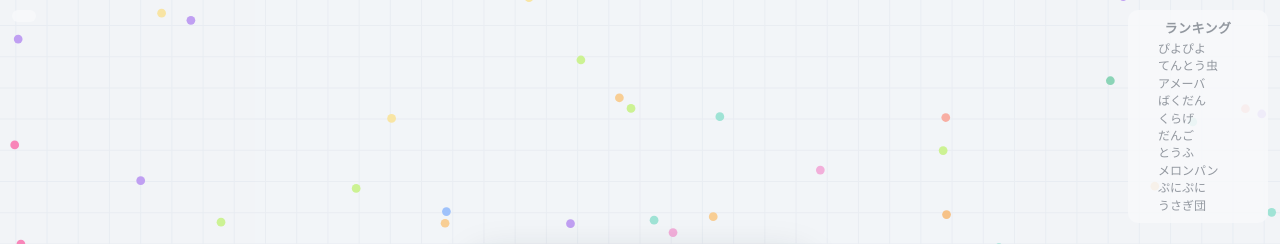
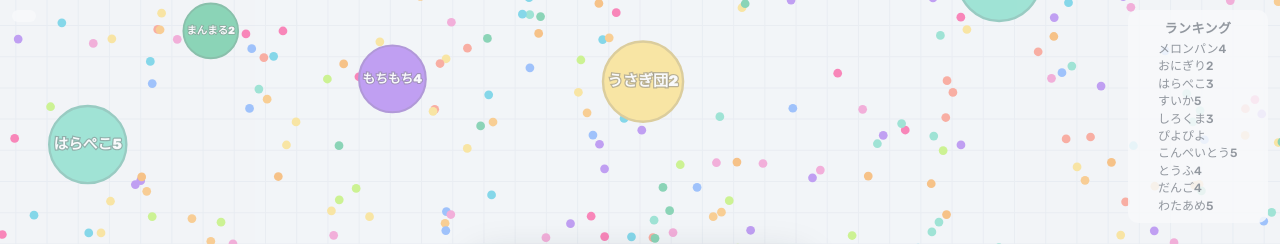
Before and after one commit to ootoro2017-oss/-, a plain HTML site: page cells/index.html in a window 1280 px wide. Shown: the top 244 px of the page. Drawn offline with Linux system fonts and the light colour scheme; animation ran at ten frames a second.

Commit message:
5x food and bot cells; spawn protection and safer spawn spots
Co-Authored-By: Claude Opus 5.5 <noreply@anthropic.com>
Claude-Session: https://claude.ai/code/session_01FyHn3y5UqmxBRru7qejZSY

```diff
--- a/cells/index.html
+++ b/cells/index.html
@@ -70,13 +70,14 @@
 
 <script>
 // ---------- Tuning ----------
-const WORLD = 6000, FOOD_N = 1400, VIRUS_N = 24, BOT_N = 25;
+const WORLD = 6000, FOOD_N = 7000, VIRUS_N = 24, BOT_N = 125;
 const START_MASS = 12, MIN_SPLIT = 35, MAX_CELLS = 16, EJECT_COST = 16, EJECT_MASS = 13;
 const VIRUS_MASS = 100, VIRUS_FEED = 7, EAT_RATIO = 1.25;
 const COLORS = ['#ff5a3c', '#ff9f1c', '#ffd23f', '#3bceac', '#0ead69', '#3a86ff', '#8338ec', '#ff006e', '#00b4d8', '#f15bb5', '#9ef01a', '#fb8500'];
 const BOT_NAMES = ['もちもち', 'たこやき', 'ぷにぷに', 'まんまる', 'うさぎ団', 'ねむねむ', 'ころころ', 'ふわふわ', 'しろくま', 'メロンパン',
   'おにぎり', 'てんとう虫', 'ぴよぴよ', 'ゼリー', 'みかん', 'アメーバ', 'ばくだん', 'とうふ', 'こんぺいとう', 'だんご', 'はらぺこ', 'すいか', 'ラムネ', 'わたあめ', 'くらげ'];
 
+const SHIELD_MS = 3000; // a fresh player can't be eaten for a moment
 const radius = m => Math.sqrt(m) * 6;
 const speedOf = m => 520 * Math.pow(m, -0.33);
 const rand = (a, b) => a + Math.random() * (b - a);
@@ -103,7 +104,7 @@ function resetWorld() {
   grid = Array.from({ length: GN * GN }, () => []);
   food = []; for (let i = 0; i < FOOD_N; i++) food.push(spawnFood());
   for (let i = 0; i < VIRUS_N; i++) viruses.push(newVirus(rand(200, WORLD - 200), rand(200, WORLD - 200)));
-  for (let i = 0; i < BOT_N; i++) spawnOwner(BOT_NAMES[i % BOT_NAMES.length], false, rand(12, 120));
+  for (let i = 0; i < BOT_N; i++) spawnOwner(BOT_NAMES[i % BOT_NAMES.length] + (i >= BOT_NAMES.length ? Math.floor(i / BOT_NAMES.length) + 1 : ''), false, rand(12, 120));
 }
 function newVirus(x, y) { return { x, y, m: VIRUS_MASS, vx: 0, vy: 0, fed: 0 }; }
 function spawnOwner(name, isPlayer, mass = START_MASS) {
@@ -114,12 +115,17 @@ function spawnOwner(name, isPlayer, mass = START_MASS) {
   o.tx = p.x; o.ty = p.y;
   return o;
 }
+// pick the candidate spot farthest from any bigger danger
 function safeSpot() {
-  for (let t = 0; t < 30; t++) {
+  let best = null, bestGap = -Infinity;
+  for (let t = 0; t < 60; t++) {
     const x = rand(300, WORLD - 300), y = rand(300, WORLD - 300);
-    if (!cells.some(c => Math.hypot(c.x - x, c.y - y) < radius(c.m) + 250)) return { x, y };
+    let gap = Infinity;
+    for (const c of cells) gap = Math.min(gap, Math.hypot(c.x - x, c.y - y) - radius(c.m) * 3);
+    if (gap > bestGap) { bestGap = gap; best = { x, y }; }
+    if (gap > 600) break;
   }
-  return { x: rand(300, WORLD - 300), y: rand(300, WORLD - 300) };
+  return best;
 }
 function newCell(o, x, y, m) { return { id: nextId++, o, x, y, m, vx: 0, vy: 0, mergeAt: 0 }; }
 const cellsOf = o => cells.filter(c => c.o === o);
@@ -310,7 +316,7 @@ function update(dt) {
     const ra = radius(a.m);
     for (let j = i + 1; j < cells.length; j++) {
       const b = cells[j];
-      if (b.dead || b.o === a.o || a.m < b.m * EAT_RATIO) continue;
+      if (b.dead || b.o === a.o || a.m < b.m * EAT_RATIO || b.o.shield > now) continue;
       const dx = b.x - a.x, dy = b.y - a.y;
       if (Math.abs(dx) > ra || Math.abs(dy) > ra) continue;
       if (Math.hypot(dx, dy) < ra - radius(b.m) * 0.4) { a.m += b.m; b.dead = true; }
@@ -391,6 +397,11 @@ function drawCell(c) {
   ctx.fillStyle = c.o.color; ctx.strokeStyle = shade(c.o.color);
   ctx.lineWidth = Math.max(3, r * 0.06);
   ctx.beginPath(); ctx.arc(c.x, c.y, r, 0, Math.PI * 2); ctx.fill(); ctx.stroke();
+  const left = (c.o.shield || 0) - performance.now();
+  if (left > 0 && Math.floor(left / 150) % 2 === 0) {
+    ctx.strokeStyle = 'rgba(58,134,255,.85)'; ctx.lineWidth = Math.max(4, r * 0.12);
+    ctx.beginPath(); ctx.arc(c.x, c.y, r + ctx.lineWidth * 1.2, 0, Math.PI * 2); ctx.stroke();
+  }
   if (r * cam.z > 10) {
     const fs = Math.max(10, r * 0.38);
     ctx.font = `800 ${fs}px Rubik, "Hiragino Sans", sans-serif`; ctx.textAlign = 'center'; ctx.textBaseline = 'middle';
@@ -451,6 +462,7 @@ function start() {
   try { localStorage.setItem('cells_name', name); } catch (e) {}
   owners = owners.filter(o => !o.isPlayer);
   me = spawnOwner(name, true);
+  me.shield = performance.now() + SHIELD_MS;
   best = START_MASS; startT = performance.now(); playing = true;
   menu.hidden = true;
   pointer = { x: W / 2, y: H / 2 };
```
